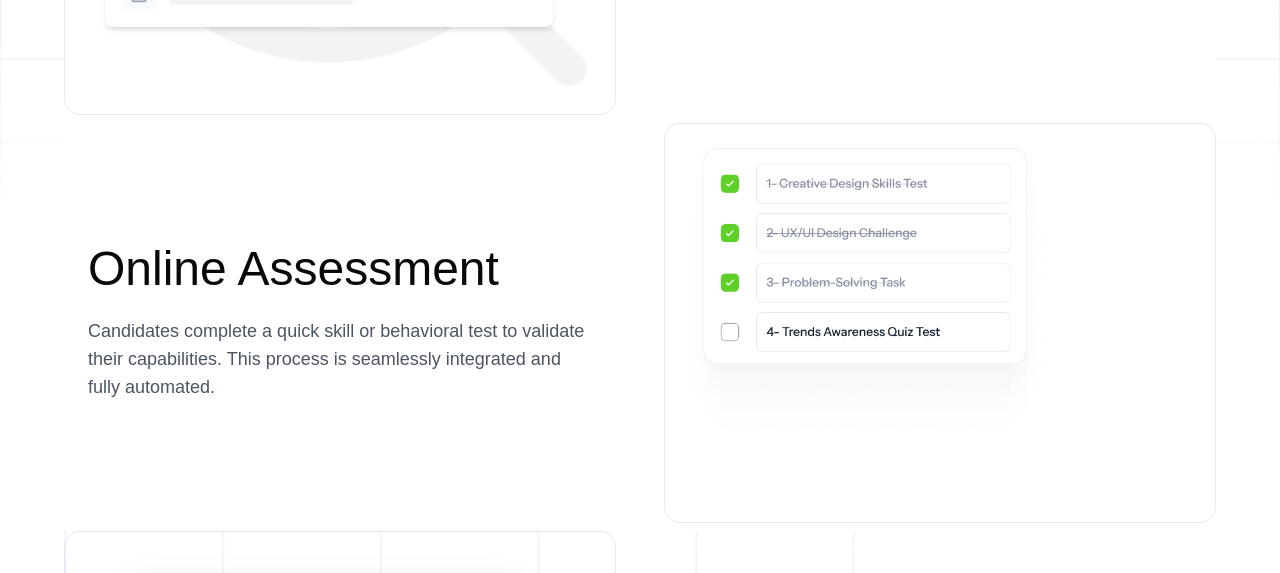
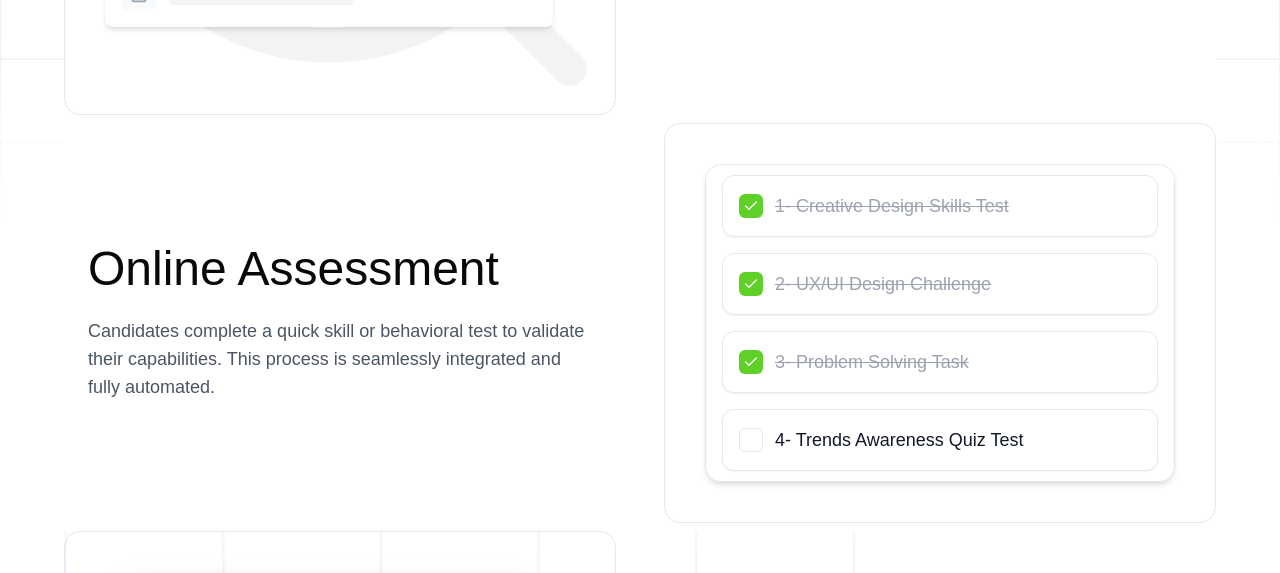
Before and after one commit to kalio007/recruito, a Next.js app: page / in a window 1280 px wide. Shown: the part 2440-3013 px from the top of the page. Built offline with nearby package versions, Linux system fonts and the light colour scheme.

Commit message:
add the assessment section

```diff
--- a/app/globals.css
+++ b/app/globals.css
@@ -8,6 +8,7 @@ body {
 html {
   scroll-behavior: smooth;
 }
+
 
 @layer base {
   :root {
--- a/components/features/online-assessment-section.tsx
+++ b/components/features/online-assessment-section.tsx
@@ -1,10 +1,16 @@
 "use client";
 
 import React from "react";
-import Image from "next/image";
-import online from "@/assets/online.png";
+import { Check } from "lucide-react";
 
 export default function OnlineAssessmentSection() {
+  const assessmentItems = [
+    { id: 1, text: "Creative Design Skills Test", completed: true },
+    { id: 2, text: "UX/UI Design Challenge", completed: true },
+    { id: 3, text: "Problem Solving Task", completed: true },
+    { id: 4, text: "Trends Awareness Quiz Test", completed: false },
+  ];
+
   return (
     <div className="grid grid-cols-1 md:grid-cols-2 gap-6 sm:gap-8 md:gap-12 items-center">
       <div className="flex flex-col justify-center p-2 sm:p-6">
@@ -18,16 +24,35 @@ export default function OnlineAssessmentSection() {
         </p>
       </div>
 
-      <div className="h-[300px] sm:h-[400px] flex items-center justify-center border-[#848EA0]/20 border rounded-2xl pt-4">
-        <div className="w-full h-full">
-          <Image
-            src={online}
-            alt="Online Assessment"
-            width={400}
-            height={400}
-            className="object-contain scale-75 sm:scale-100"
-            priority
-          />
+      <div className="min-h-[300px] sm:h-[400px] flex items-center justify-center border-[#848EA0]/20 border rounded-2xl p-4 sm:p-10">
+        <div className="w-full h-full border-[#848EA0]/20 border rounded-2xl p-3 sm:p-4 shadow-md">
+          <div className="flex flex-col gap-3 sm:gap-4 h-full justify-center">
+            {assessmentItems.map((item) => (
+              <div
+                key={item.id}
+                className="flex items-center gap-3 p-3 sm:p-4 bg-white rounded-xl border border-[#E6E8EC] shadow-sm"
+              >
+                <div
+                  className={`flex-shrink-0 ${
+                    item.completed ? "bg-[#5ED028]" : "border border-gray-200"
+                  } w-5 h-5 sm:w-6 sm:h-6 rounded-md flex items-center justify-center`}
+                >
+                  {item.completed && (
+                    <Check className="w-3 h-3 sm:w-4 sm:h-4 text-white" />
+                  )}
+                </div>
+                <span
+                  className={`text-sm sm:text-base md:text-lg ${
+                    item.completed
+                      ? "text-gray-400 line-through"
+                      : "text-gray-900"
+                  }`}
+                >
+                  {item.id}- {item.text}
+                </span>
+              </div>
+            ))}
+          </div>
         </div>
       </div>
     </div>
```
